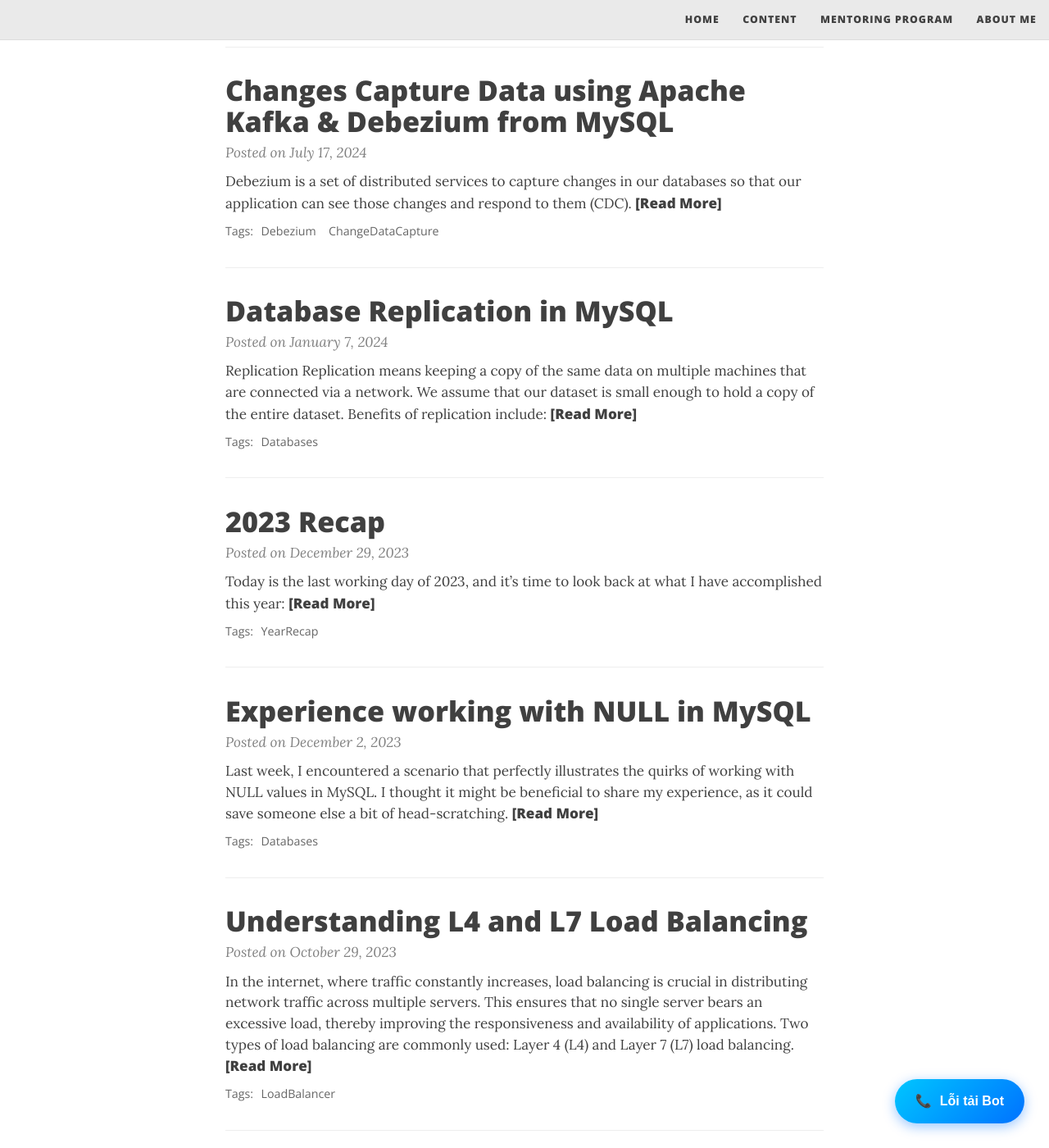
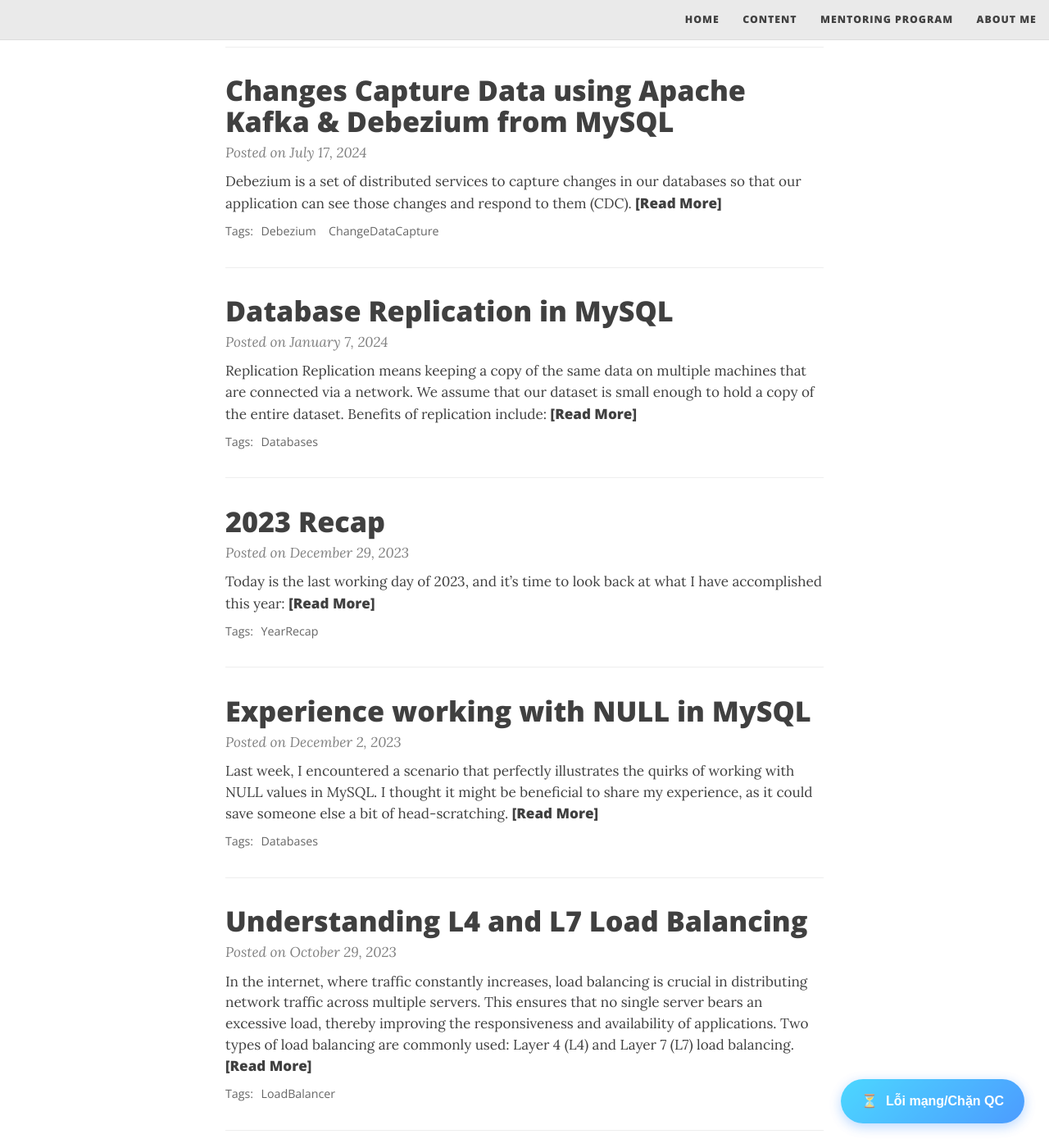
Before and after one commit to thachlp/thachlp.github.io, a Jekyll site: the page built from index.html, in a window 1280 px wide and 1400 px high, scrolled down 553 px. Shown: the whole window at 82% size. Built offline with Jekyll 4.4.1, drawn with Linux system fonts in a browser that asks for light colours; nearby versions of some CDN libraries; the list of posts is cut into pages by our own code; some of the changed lines change nothing that is shown.

Commit message:
Improve Vapi bot loading and button UX

```diff
--- a/_layouts/home.html
+++ b/_layouts/home.html
@@ -109,7 +109,7 @@
         position: fixed;
         bottom: 30px;
         right: 30px;
-        z-index: 99999; /* Luôn nổi lên trên cùng */
+        z-index: 99999;
         background: linear-gradient(135deg, #00c6ff, #0072ff);
         color: white;
         border: none;
@@ -124,11 +124,18 @@
         align-items: center;
         gap: 10px;
         font-family: sans-serif;
+        opacity: 0.7; /* Mờ đi khi chưa tải xong */
+        pointer-events: none; /* Không cho bấm khi chưa xong */
     }
 
     #vapi-floating-btn:hover {
         transform: scale(1.05);
         box-shadow: 0 6px 20px rgba(0, 114, 255, 0.6);
+    }
+
+    #vapi-floating-btn.ready {
+        opacity: 1;
+        pointer-events: auto;
     }
 
     #vapi-floating-btn.active {
@@ -145,11 +152,9 @@
 </style>
 
 <button id="vapi-floating-btn" onclick="toggleVapiCall()">
-    <span id="vapi-icon">📞</span>
-    <span id="vapi-text">Trợ lý ảo</span>
+    <span id="vapi-icon">⏳</span>
+    <span id="vapi-text">Đang tải Bot...</span>
 </button>
-
-<script src="https://cdn.jsdelivr.net/npm/@vapi-ai/web/dist/vapi-web.js" defer></script>
 
 <script>
     // --- CẤU HÌNH (ĐIỀN KEY CỦA BẠN VÀO ĐÂY) ---
@@ -160,31 +165,54 @@
     var vapiInstance = null;
     var isCallActive = false;
 
-    // Hàm khởi tạo Bot
-    function initVapi() {
-        const btnText = document.getElementById('vapi-text');
+    // HÀM TẢI SDK CHỦ ĐỘNG
+    function loadVapiScript() {
+        const script = document.createElement('script');
+        script.src = "https://cdn.jsdelivr.net/npm/@vapi-ai/web/dist/vapi-web.js";
+        script.async = true;
 
-        if (typeof Vapi === 'undefined') {
-            console.error("Vapi SDK chưa tải xong hoặc bị chặn.");
-            if(btnText) btnText.innerText = "Lỗi tải Bot";
-            return;
-        }
+        // Khi tải thành công
+        script.onload = function() {
+            console.log("SDK đã tải xong. Đang khởi tạo...");
+            initVapiInstance();
+        };
 
-        try {
-            vapiInstance = new Vapi(VAPI_PUBLIC_KEY);
-            setupEventListeners();
-            console.log("Vapi đã sẵn sàng!");
-        } catch (e) {
-            console.error("Lỗi khởi tạo:", e);
-        }
+        // Khi tải thất bại
+        script.onerror = function() {
+            console.error("Không tải được SDK.");
+            const btnText = document.getElementById('vapi-text');
+            btnText.innerText = "Lỗi mạng/Chặn QC";
+            alert("Bot không thể tải do AdBlock hoặc lỗi mạng. Vui lòng kiểm tra lại.");
+        };
+
+        document.head.appendChild(script);
     }
 
-    // Cài đặt sự kiện lắng nghe
-    function setupEventListeners() {
+    // HÀM KHỞI TẠO INSTANCE
+    function initVapiInstance() {
         const btn = document.getElementById('vapi-floating-btn');
         const btnText = document.getElementById('vapi-text');
         const btnIcon = document.getElementById('vapi-icon');
 
+        try {
+            vapiInstance = new Vapi(VAPI_PUBLIC_KEY);
+
+            // Mở khóa nút bấm
+            btn.classList.add('ready');
+            btnIcon.innerText = "📞";
+            btnText.innerText = "Trợ lý ảo";
+
+            setupEventListeners(btn, btnText, btnIcon);
+            console.log("Vapi đã sẵn sàng!");
+
+        } catch (e) {
+            console.error("Lỗi khởi tạo Vapi:", e);
+            btnText.innerText = "Lỗi Key";
+        }
+    }
+
+    // CÀI ĐẶT SỰ KIỆN
+    function setupEventListeners(btn, btnText, btnIcon) {
         vapiInstance.on('call-start', () => {
             isCallActive = true;
             btn.classList.add('active');
@@ -208,23 +236,16 @@
         });
 
         vapiInstance.on('error', (e) => {
-            console.error(e);
+            console.error("Vapi Runtime Error:", e);
             isCallActive = false;
             btn.classList.remove('active');
-            btnText.innerText = "Lỗi kết nối";
+            // btnText.innerText = "Lỗi kết nối"; // Tắt dòng này để tránh spam lỗi vặt
         });
     }
 
-    // Hàm bật/tắt gọi
+    // HÀM BẤM NÚT
     function toggleVapiCall() {
-        // Nếu chưa khởi tạo được thì thử lại
-        if (!vapiInstance) {
-            initVapi();
-            if (!vapiInstance) {
-                alert("Bot chưa tải xong. Vui lòng tắt AdBlock hoặc tải lại trang.");
-                return;
-            }
-        }
+        if (!vapiInstance) return;
 
         if (!isCallActive) {
             document.getElementById('vapi-text').innerText = "Đang kết nối...";
@@ -234,9 +255,7 @@
         }
     }
 
-    // Tự động khởi tạo khi trang tải xong
-    window.addEventListener('load', function() {
-        // Đợi thêm 1 chút để chắc chắn SDK đã về
-        setTimeout(initVapi, 1000);
-    });
+    // CHẠY NGAY KHI TRANG LOAD
+    window.addEventListener('load', loadVapiScript);
+
 </script>
```
